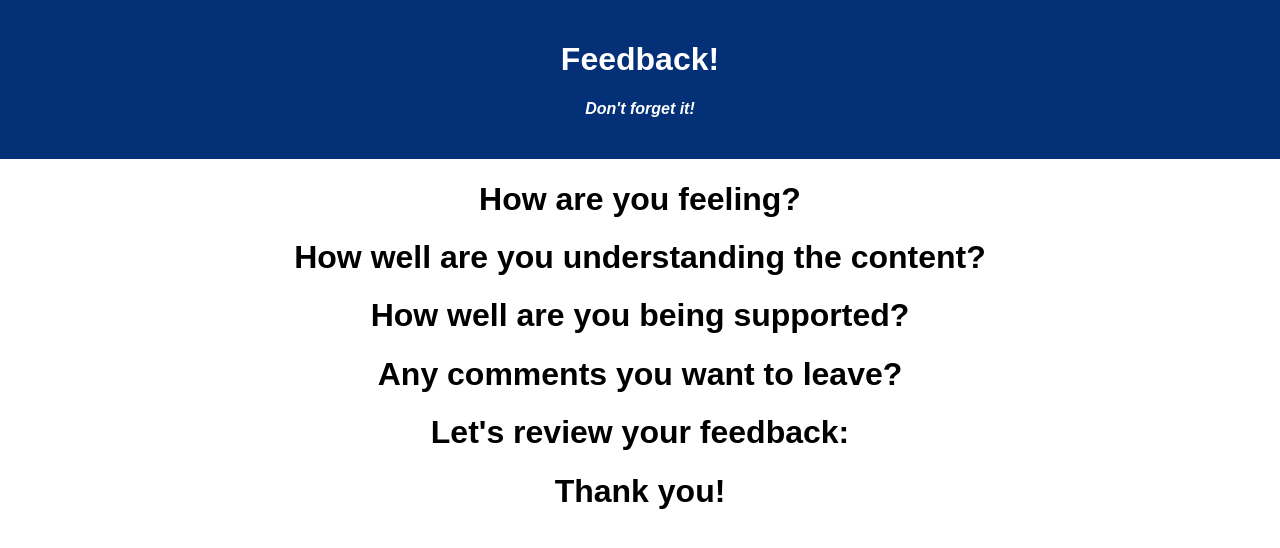
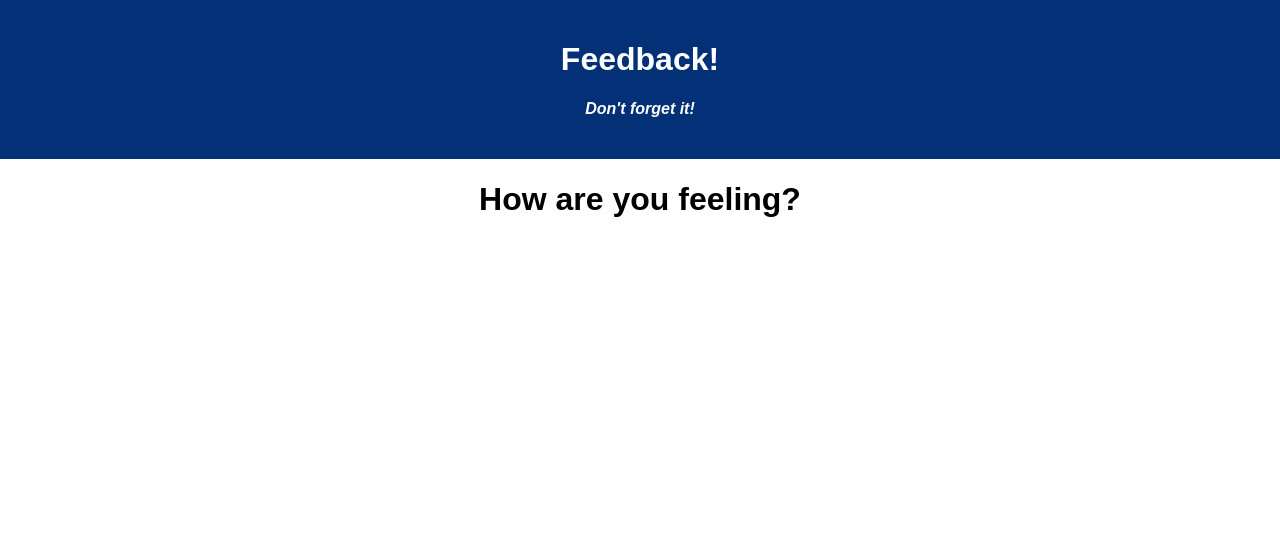
Before and after one commit to stephenmussel/redux-feedback-app, a React (Create React App) app: page / in a window 1280 px wide. Shown: the top 548 px of the page. Built offline with nearby package versions, Linux system fonts and the light colour scheme.

Commit message:
added routes for each component

```diff
--- a/src/components/App/App.jsx
+++ b/src/components/App/App.jsx
@@ -1,6 +1,7 @@
 import React from 'react';
 import axios from 'axios';
 import './App.css';
+
 import Header from '../Header/Header';
 import FeelingForm from '../FeelingForm/FeelingForm';
 import UnderstandingForm from '../UnderstandingForm/UnderstandingForm';
@@ -9,17 +10,22 @@ import CommentsForm from '../CommentsForm/CommentsForm';
 import ReviewFeedback from '../ReviewFeedback/ReviewFeedback';
 import ThankYou from '../ThankYou/ThankYou';
 
+import { HashRouter as Router, Route } from 'react-router-dom';
+
 function App() {
 
   return (
     <div className='App'>
       <Header />
-      <FeelingForm />
-      <UnderstandingForm />
-      <SupportedForm />
-      <CommentsForm />
-      <ReviewFeedback />
-      <ThankYou />
+      <Router>
+        <Route exact path="/" component={FeelingForm} />
+        <Route exact path="/understanding" component={UnderstandingForm}/>
+        <Route exact path="/supported" component={SupportedForm}/>
+        <Route exact path="/comments" component={CommentsForm}/>
+        <Route exact path="/review" component={ReviewFeedback}/>
+        <Route exact path="/thankyou" component={ThankYou}/>
+      </Router>
+
     </div>
   );
 }
```
